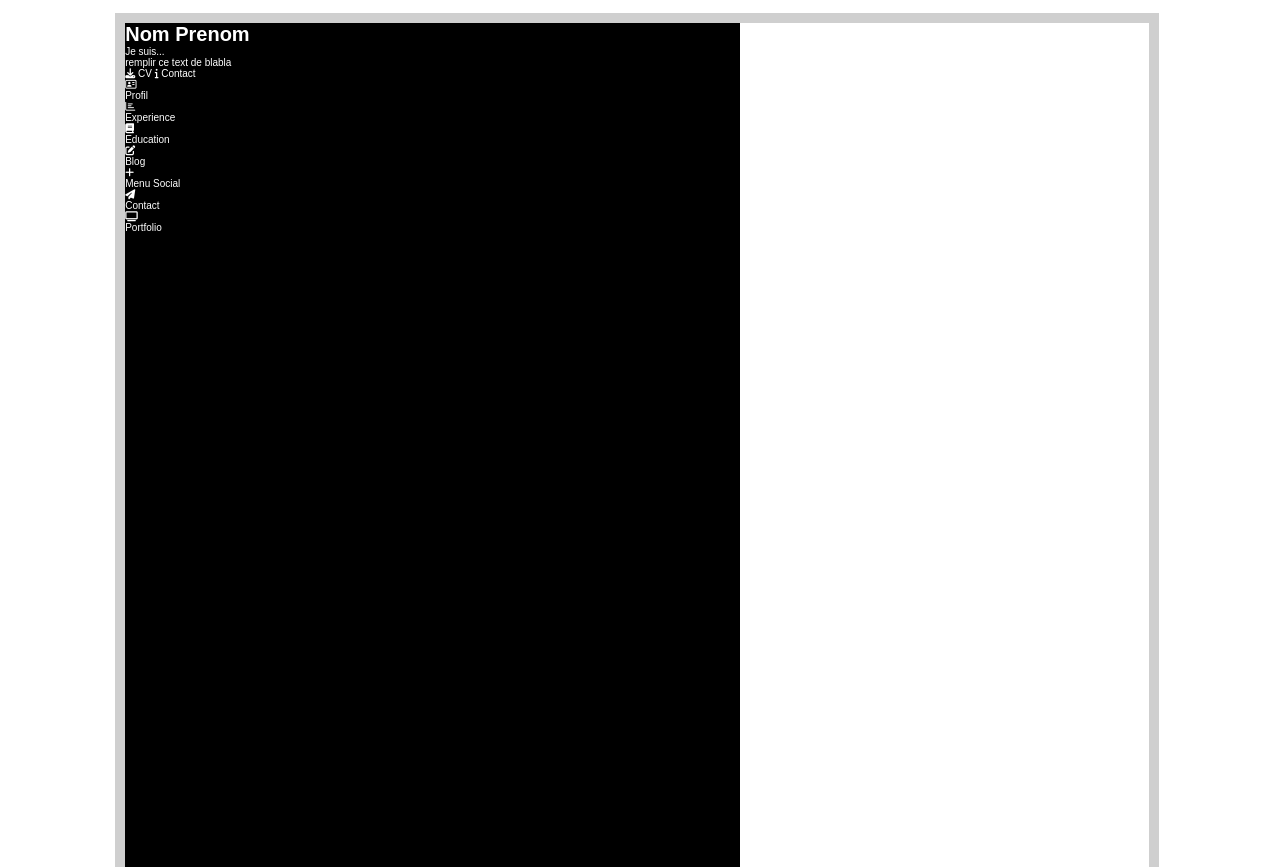
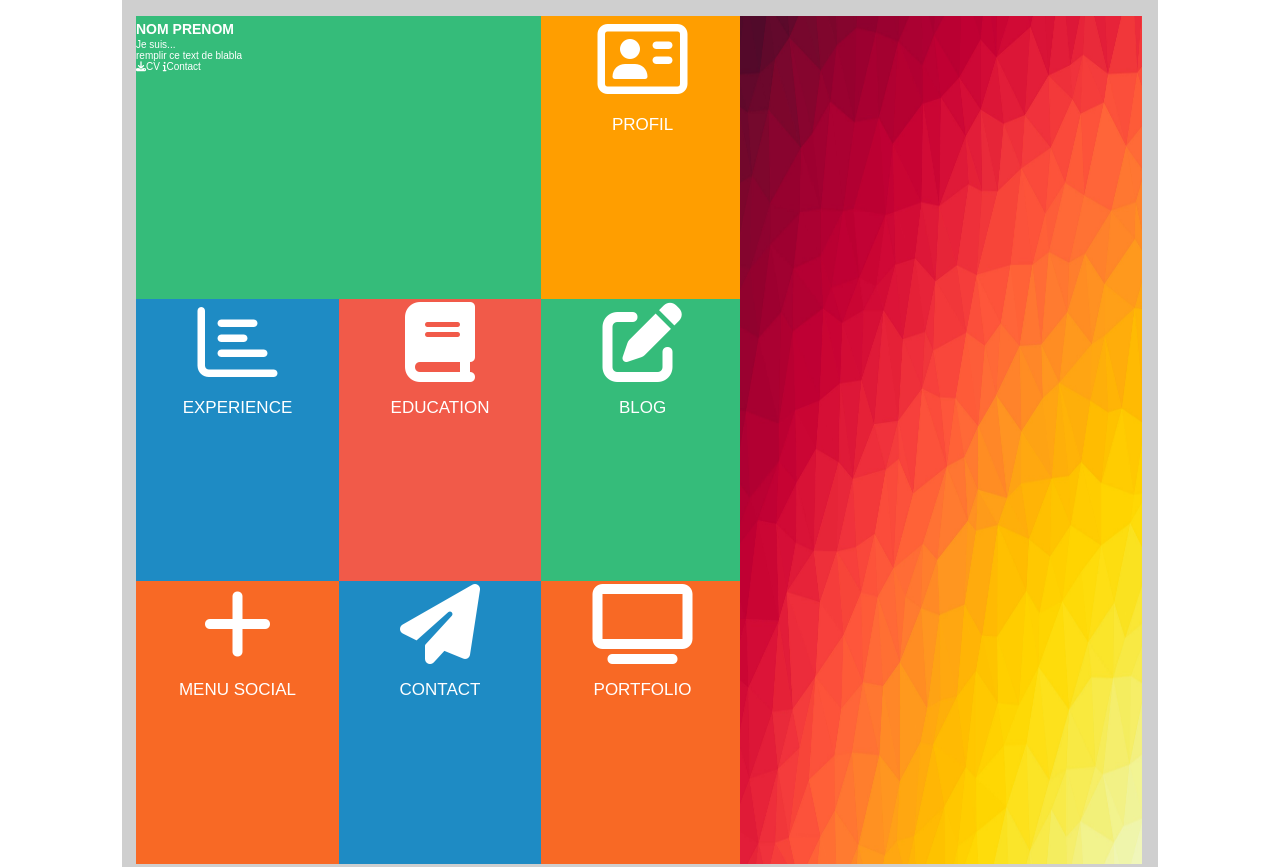
Before and after one commit to ShyroVO/LaurieB-evalfront-cf-rdolphe-evalfront-1-, a plain HTML site: page index.html in a window 1280 px wide. Shown: the top 867 px of the page. Drawn offline with Linux system fonts and the light colour scheme.

Commit message:
Doucement mais surement

```diff
--- a/index.html
+++ b/index.html
@@ -13,7 +13,10 @@
 <body>
 
     <div class="contenue">
+
             <div class="block1">
+
+                <div class="ligne1">
                     <div class="case1">
                         <div class="case1Text">
                             <h1>Nom Prenom</h1>
@@ -23,10 +26,10 @@
                         </div>
                         <div>
                             <span class="case1Bouton1">
-                            <i class="fas fa-download"></i> CV
+                                <i class="fas fa-download"></i>CV
                             </span>
                             <span class="case1Bouton2">
-                            <i class="fas fa-info"></i> Contact
+                                <i class="fas fa-info"></i>Contact
                             </span>
                         </div>
                     </div>
@@ -38,6 +41,9 @@
                             Profil
                         </div>
                     </div>
+                </div>
+
+                <div class="ligne2">
                     <div class="case3">
                         <div class="icone">
                             <i class="far fa-chart-bar"></i>
@@ -62,6 +68,9 @@
                             Blog
                         </div>
                     </div>
+                </div>
+
+                <div class="ligne3">
                     <div class="case6">
                         <div class="icone">
                             <i class="fas fa-plus"></i>
@@ -87,6 +96,7 @@
                         </div>
                     </div>
                 </div>
+            </div>
 
             <div class="blockImage">
             </div>
--- a/style.css
+++ b/style.css
@@ -1,6 +1,7 @@
 *{
     padding: 0;
     margin: 0;
+    box-sizing: border-box;
 }
 
 body {
@@ -8,46 +9,39 @@ body {
     font-family: Arial, sans-serif;
 }
 
+h1 {
+    font-variant: all-small-caps;
+}
+
 /* Block de Contenues */
 .contenue {
-    vertical-align: top;
-    margin:1% 9%;
-    border: solid #cfcfcf 1em;
-    height: 85em;
-    width: 80%;
+    margin: auto auto;
+    border: solid #cfcfcf 1rem;
+    height: 55rem;
+    width: 81%;
 }
 
 /* Block */
+.block1, .blockImage {
+    height: 100%;
+    color: #ffffff;
+}
+
 .block1 {
     display: inline-block;
     background: black;
-    height: 100%;
     width: 60%;
-    color: #ffffff;
 }
 
 .blockImage {
-    display: inline-block;
+    position: relative;
+    float: right;
     background-image: url("image test.jpg");
     background-size: 100% 100%;
-    height: 100%;
     width: 40%;
-    color: #ffffff;
 }
 
-/* Text default
-    .icone {
-        padding-top: 30%;
-        text-align: center;
-        font-size: 70px;
-    }
-
-    .titreIcone {
-        text-align: center;
-        font-size: 20px;
-        font-variant: all-small-caps;
-    }
-
+/*
     .case1Text {
         position: relative;
         top: 20%;
@@ -74,88 +68,75 @@ body {
          left: 30%;
      }
 
+*/
 
-    h1 {
+/* Commun à toutes cases ou Lignes */
+.case1, .case2, .case3, .case4, .case5, .case6, .case7, .case8 {
+    display: inline-block;
+    vertical-align: top;
+    height: 100%;
+    background-size: 100%;
+    margin-right: -0.1rem;
+    margin-left: -0.1rem;
+}
+
+.case2, .case3, .case4, .case5, .case6, .case7, .case8 {
+    width: 33.33%;
+}
+
+.ligne1, .ligne2, .ligne3 {
+    height: 33.33%;
+    width: 101%;
+}
+
+.icone, .titreIcone {
+    text-align: center;
+}
+
+.icone {
+    font-size: 5rem;
+}
+
+.titreIcone {
+    font-size: 1.5rem;
     font-variant: all-small-caps;
 }
-*/
 
-/* Block Gauche contenus
-
+/* Ligne1 */
 .case1 {
-        position: relative;
-        width: 67%;
-        height: 33%;
     background: #35bc7a;
-        background-size: 100%;
+    width: 66.6%;
 }
 
 .case2 {
-        position: absolute;
-        right: 0;
-        top: 0;
-        width: 33%;
-        height: 33%;
     background: #ff9e00;
-        background-size: 100%;
 }
 
+/* Ligne 2 */
 .case3 {
-        position: relative;
     background: #1e8bc4;
-        width: 33%;
-        height: 34%;
-        background-size: 100%;
 }
 
 .case4 {
-        position: absolute;
-        top: 33%;
-        left: 33%;
-        width: 34%;
-        height: 34%;
     background: #f15a49;
-        background-size: 100%;
 }
 
 .case5 {
-        position: absolute;
-        top: 33%;
-        left: 67%;
-        width: 33%;
-        height: 34%;
     background: #35bc7a;
-        background-size: 100%;
 }
 
+/* Ligne 3 */
 .case6 {
-        position: relative;
-        width: 33%;
-        height: 33%;
     background: #f86925;
-        background-size: 100%;
 }
 
 .case7 {
-        position: absolute;
-        top: 67%;
-        left: 33%;
-        width: 34%;
-        height: 33%;
     background: #1e8bc4;
-        background-size: 100%;
 }
 
 .case8 {
-        position: absolute;
-        top: 67%;
-        left: 67%;
-        width: 33%;
-        height: 33%;
     background: #f86925;
-        background-size: 100%;
 }
-*/
 
 /* Autre
 
```
Lines whose indentation alone changed are shown as unchanged.
